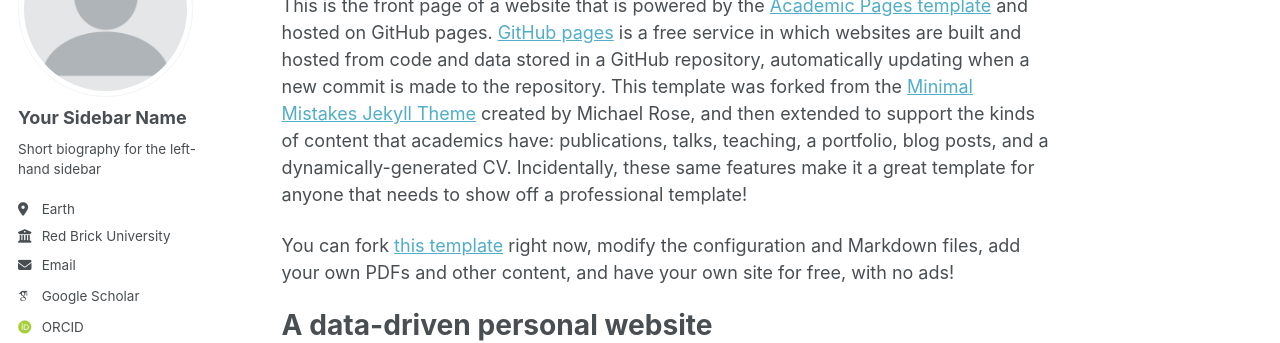
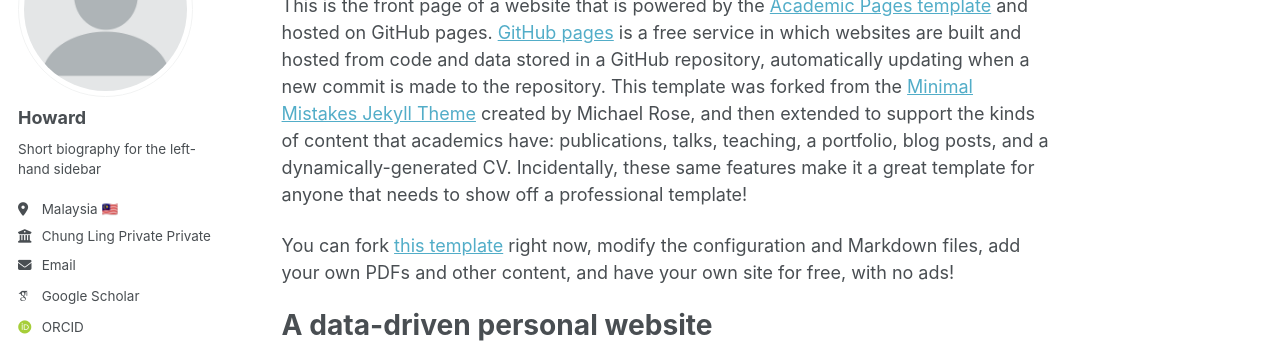
Before and after one commit to Howard-Ooi/howardooi, a Jekyll site: the page built from _pages/about.md, in a window 1280 px wide. Shown: the part 177-520 px from the top of the page. Built offline with Jekyll 4.4.1, drawn with Linux system fonts in a browser that asks for light colours; some web fonts are replaced; a script that is not in the unit is left out.

Commit message:
update config.yml

```diff
--- a/_config.yml
+++ b/_config.yml
@@ -24,13 +24,13 @@ repository               : "academicpages/academicpages.github.io"
 author:
   # Biographic information
   avatar           : "profile.png"
-  name             : "Your Sidebar Name"
-  pronouns         : # example: "she/her"
+  name             : "Howard"
+  pronouns         : # example: "He/Him"
   bio              : "Short biography for the left-hand sidebar"
-  location         : "Earth"
-  employer         : "Red Brick University"
+  location         : "Malaysia 🇲🇾"
+  employer         : "Chung Ling Private Private High School"
   uri              : # URL
-  email            : "none@example.org"
+  email            : "s25042@clphs.edu.my"
 
   # Academic websites
   academia         : # URL
```
